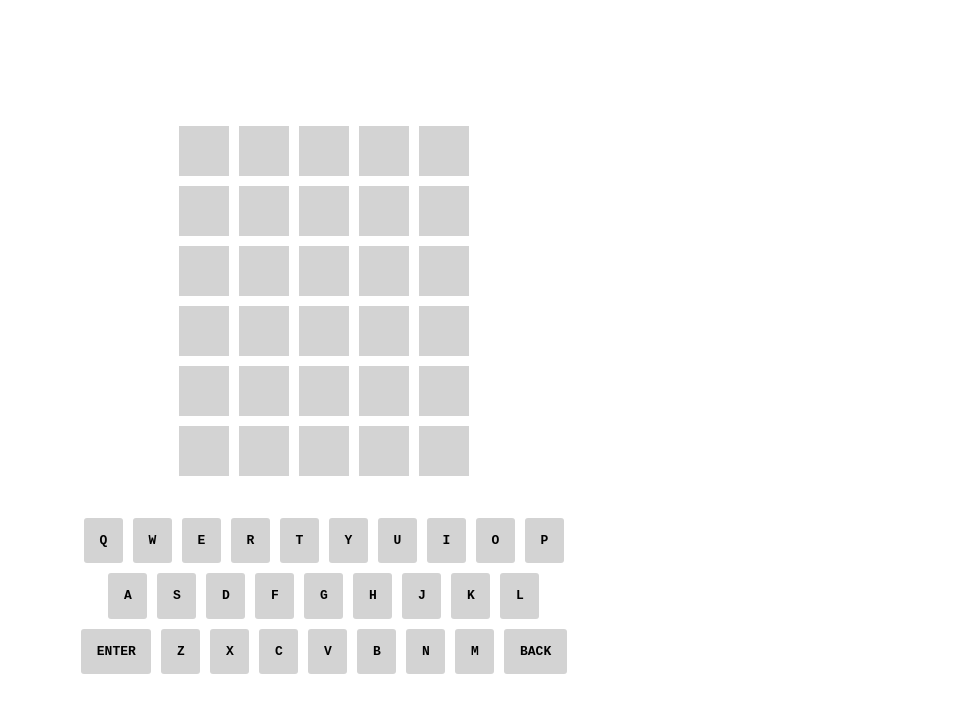
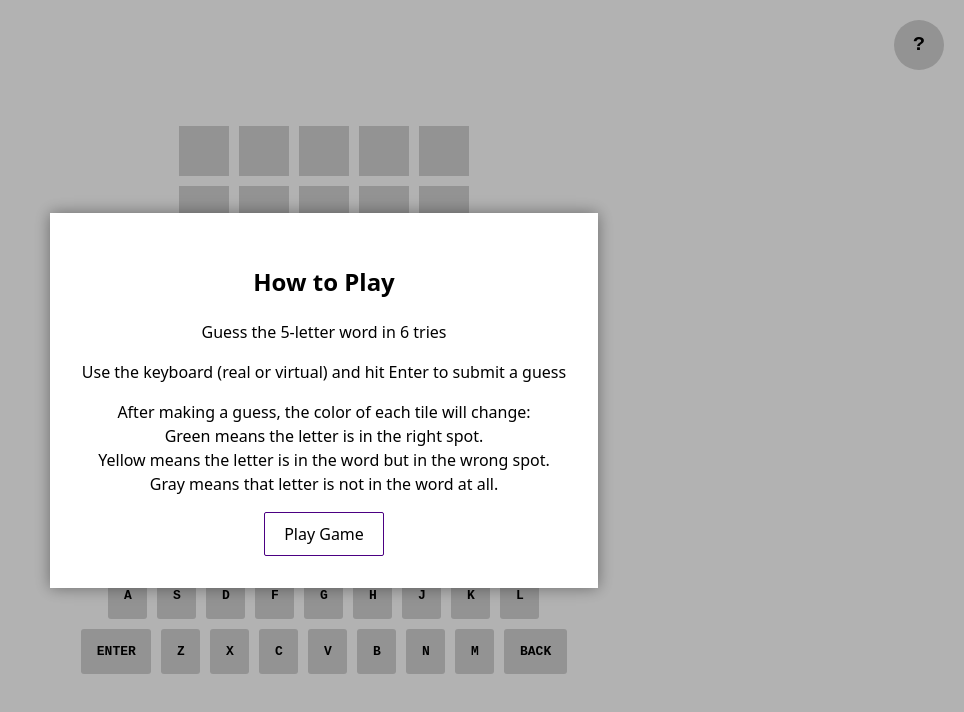
Before and after one commit to markhamilton90/react-wordle, a React app: page / in a window 1280 px wide. Shown: the top 712 px of the page, without its empty margins (316-1280 px from the left). Built offline with nearby package versions, Linux system fonts and the light colour scheme; no server answers; the HTML template or start-up script is replaced by a standard one.

Commit message:
add a game rules modal that appears initially, and can be reopened with the question button at the top right

```diff
--- a/src/App.css
+++ b/src/App.css
@@ -56,6 +56,7 @@
   align-items: center;
   background: rgba(0, 0, 0, 0.3);
   backdrop-filter: blur(0.5px);
+  z-index: 1;
 }
 
 .modal {
@@ -63,6 +64,23 @@
   padding: 2em;
   box-shadow: 0px 0px 15px rgba(0, 0, 0, 0.4);
   background-color: white;
+}
+
+.rulesButton {
+  position: absolute;
+  top: 20px;
+  right: 20px;
+  display: flex;
+  justify-content: center;
+  align-items: center;
+  width: 50px;
+  height: 50px;
+  font-size: 20px;
+  font-family: monospace;
+  font-weight: bold;
+  border-radius: 50%;
+  background-color: lightgray;
+  cursor: pointer;
 }
 
 .mini-keyboard {
--- a/src/App.tsx
+++ b/src/App.tsx
@@ -27,6 +27,7 @@ function App() {
     outOfPlace: [],
     notFound: [],
   });
+  const [showRules, setShowRules] = useState<boolean>(true);
 
   useEffect(() => {
     getRandomWord();
@@ -154,6 +155,28 @@ function App() {
     getRandomWord();
   }
 
+  const rulesModal = (
+    <Modal>
+      <div className="game-rules">
+        <h2>How to Play</h2>
+        <p>Guess the 5-letter word in 6 tries</p>
+        <p>
+          Use the keyboard (real or virtual) and hit Enter to submit a guess
+        </p>
+        <p>
+          After making a guess, the color of each tile will change:
+          <br />
+          Green means the letter is in the right spot.
+          <br />
+          Yellow means the letter is in the word but in the wrong spot.
+          <br />
+          Gray means that letter is not in the word at all.
+        </p>
+      </div>
+      <button onClick={() => setShowRules(false)}>Play Game</button>
+    </Modal>
+  );
+
   const winModal = (
     <Modal>
       <h2>Well done! You won in just {counter} turn(s)!</h2>
@@ -175,6 +198,10 @@ function App() {
 
   return (
     <>
+      {showRules && rulesModal}
+      <div className="rulesButton" onClick={() => setShowRules(true)}>
+        ?
+      </div>
       <div className="tile-grid">
         {grid.map((arr, index) => {
           return (
```
